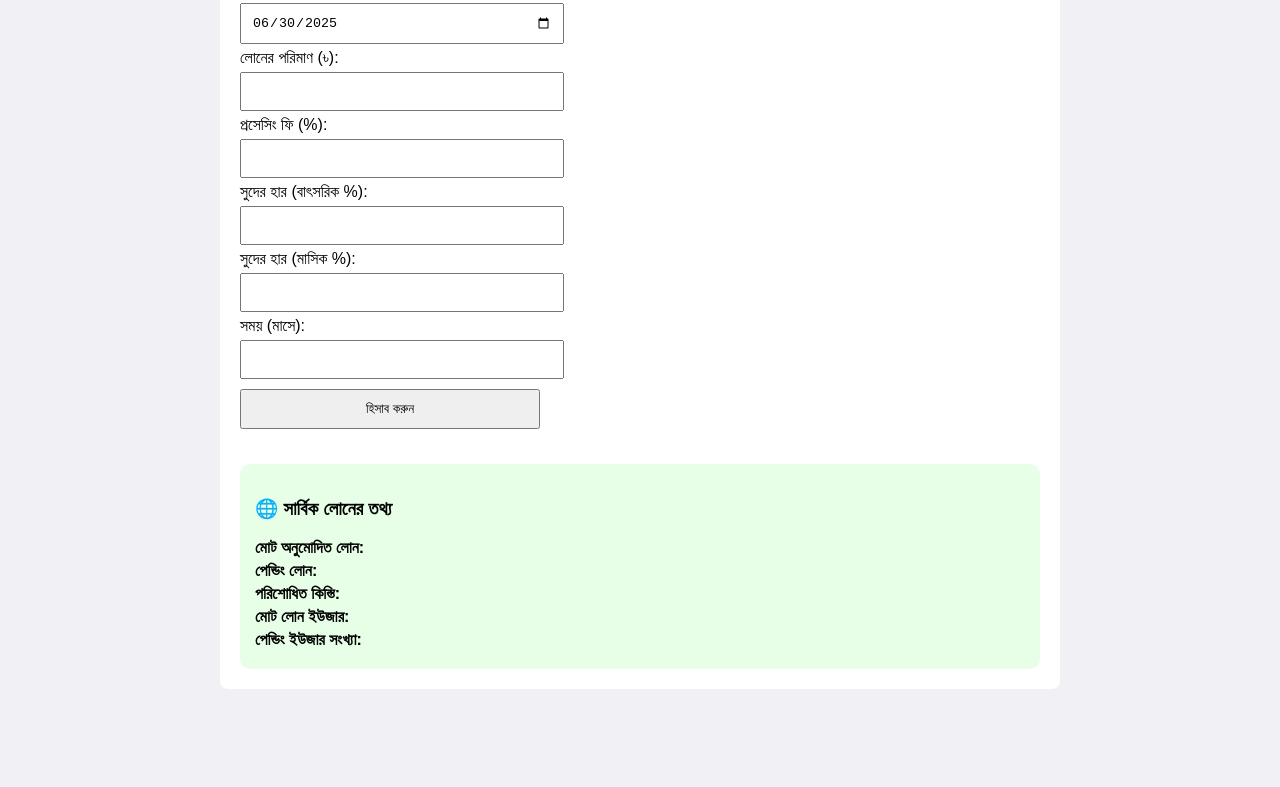
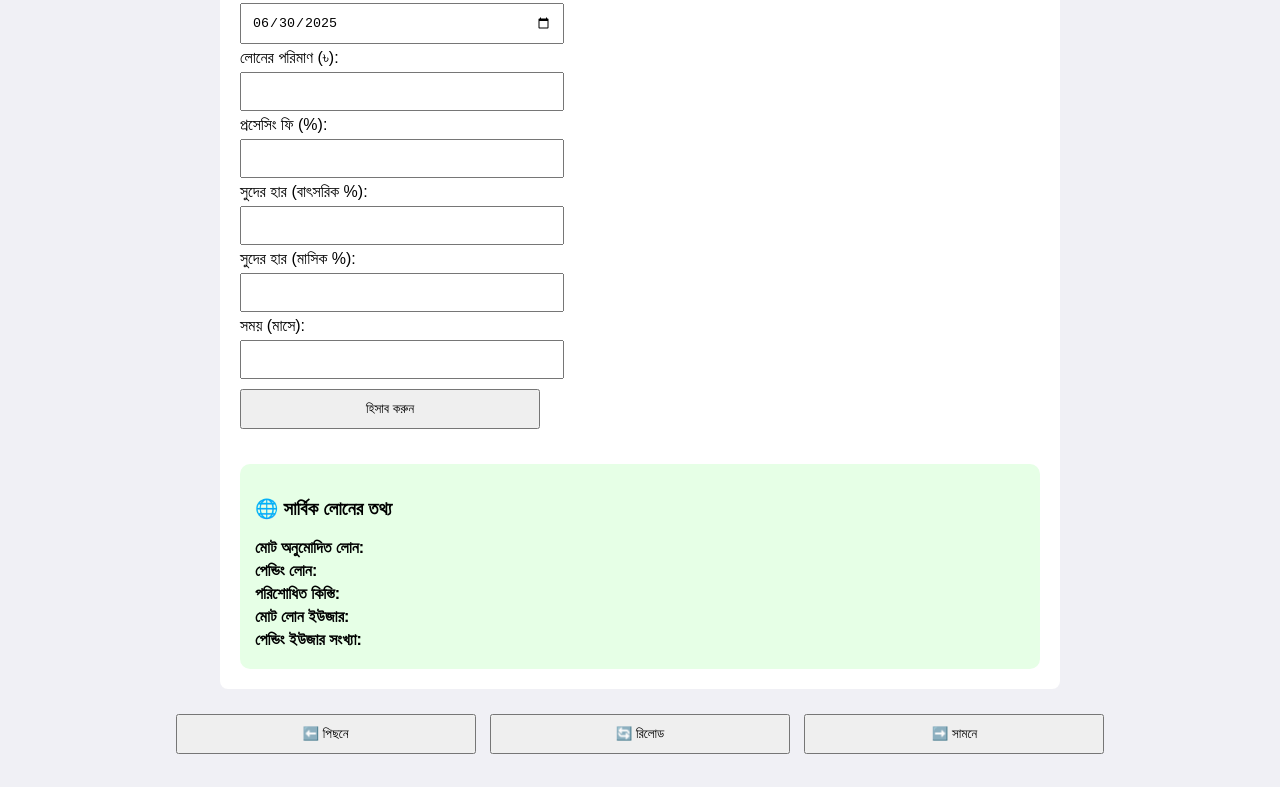
Before and after one commit to linuxtat/tat, a plain HTML site: page index.html in a window 1280 px wide. Shown: the part 149-936 px from the top of the page. Before the commit the page ends 866 px from the top, so only its background shows below. Drawn offline with Linux system fonts and the light colour scheme; no server answers.

Commit message:
Update index.html

```diff
--- a/index.html
+++ b/index.html
@@ -97,5 +97,11 @@
       loanStartInput.value = today;
     }
   </script>
+    <div style="margin-top: 20px; text-align: center;">
+    <button style="padding: 10px 20px; margin: 5px;" onclick="history.back()">⬅️ পিছনে</button>
+    <button style="padding: 10px 20px; margin: 5px;" onclick="location.reload()">🔄 রিলোড</button>
+    <button style="padding: 10px 20px; margin: 5px;" onclick="history.forward()">➡️ সামনে</button>
+  </div>
+
 </body>
 </html>
```
